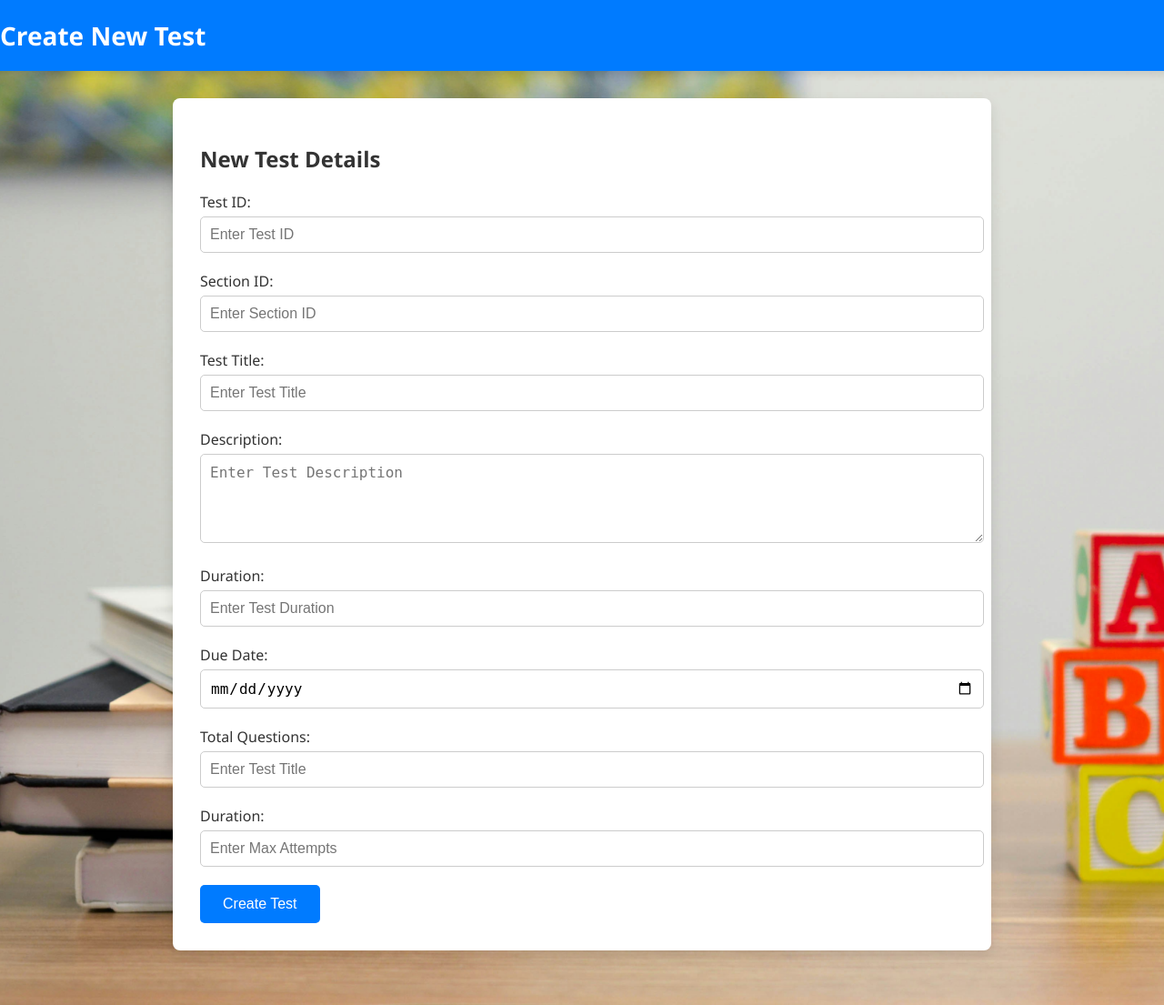
After one commit to Sabitha2393/DBProject, a Flask app: page /create_test in a window 1280 px wide. The commit adds this page. Shown: the whole page at 91% size. Run offline with Flask 3, Linux system fonts and the light colour scheme.

Commit message:
add tests functionality to instructor dashboard

```diff
--- a/app.py
+++ b/app.py
@@ -53,7 +53,8 @@ def student_dashboard():
 def instructor_dashboard():
     courses = list(data_model.get_courses())
     assignments = list(data_model.get_assignments())
-    return render_template('instructor_dashboard.html', courses=courses, assignments=assignments)
+    tests = list(data_model.get_tests())
+    return render_template('instructor_dashboard.html', courses=courses, assignments=assignments, tests=tests)
 
 @app.route('/register', methods=['GET', 'POST'])
 def register():
@@ -182,6 +183,25 @@ def create_assignment():
     # Render the assignment creation form
     return render_template('create_assignment.html')
 
+@app.route('/create_test', methods=['GET', 'POST'])
+def create_test():
+    if request.method == 'POST':
+        # Retrieve form data
+        test_id = request.form['test-id']
+        section_id = request.form['section-id']
+        title = request.form['test-title']
+        description = request.form['description']
+        duration = request.form['duration']
+        due_date = request.form['due-date']
+        total_question = int(request.form['total_questions'])
+        max_attempts = int(request.form['max_attempts'])
+
+        data_model.insert_test(test_id, section_id, title, description, duration, due_date, total_question, max_attempts)
+        flash("Test created successfully!", "success")
+        return redirect(url_for('create_test'))
+
+    # Render the test creation form
+    return render_template('new_test.html')
 
 @app.route('/view_students', methods=['GET', 'POST'])
 def view_students():
--- a/models/data_model.py
+++ b/models/data_model.py
@@ -86,11 +86,12 @@ class DataModel:
         self.db.assignment.insert_one(assignment)
         return jsonify(message="Assignment Record created successfully"), 201
 
-    def insert_test(self, test_id, section_id, title, duration, due_date, total_questions, max_attempts):
+    def insert_test(self, test_id, section_id, title, description, duration, due_date, total_questions, max_attempts):
         test = {
             "test_id": test_id,
             "section_id": section_id,
             "title": title,
+            "description": description,
             "duration": duration,
             "due_date": due_date,
             "total_questions": total_questions,
@@ -147,3 +148,6 @@ class DataModel:
 
     def get_instructors(self):
         return self.db.instructor.find({}, {"_id": 0, "first_name": 1, "last_name": 1, "email": 1, "phone_number": 1})
+
+    def get_tests(self):
+        return self.db.test.find({}, {"_id": 0, "test_id": 1, "section_id": 1, "title": 1, "description": 1, "duration": 1, "due_date": 1, "total_questions": 1, "max_attempts": 1})
--- /dev/null
+++ b/templates/new_test.html
@@ -0,0 +1,78 @@
+<!DOCTYPE html>
+<html lang="en">
+<head>
+    <meta charset="UTF-8">
+    <meta name="viewport" content="width=device-width, initial-scale=1.0">
+    <title>Create New Test</title>
+    <link rel="stylesheet" href="../static/css/styles_new_test.css">
+</head>
+<body>
+    <header>
+        <div class="navbar">
+            <h1>Create New Test</h1>
+        </div>
+    </header>
+
+    <div class="container">
+
+        <!-- New Test Form -->
+        <section class="new-test">
+            <h2>New Test Details</h2>
+            {% with messages = get_flashed_messages(with_categories=true) %}
+            {% if messages %}
+            <div id="flash-message" class="mt-3">
+                {% for category, message in messages %}
+                <div class="alert alert-{{ category }}">{{ message }}</div>
+                {% endfor %}
+            </div>
+            {% endif %}
+            {% endwith %}
+            <form action="/create_test" method="post" enctype="multipart/form-data">
+                <div class="form-group">
+                    <label for="test-id">Test ID:</label>
+                    <input type="text" id="test-id" name="test-id" placeholder="Enter Test ID" required>
+                </div>
+                <div class="form-group">
+                    <label for="section-id">Section ID:</label>
+                    <input type="text" id="section-id" name="section-id" placeholder="Enter Section ID" required>
+                </div>
+                <div class="form-group">
+                    <label for="test-title">Test Title:</label>
+                    <input type="text" id="test-title" name="test-title" placeholder="Enter Test Title" required>
+                </div>
+                <div class="form-group">
+                    <label for="test-description">Description:</label>
+                    <textarea id="test-description" name="description" rows="4" placeholder="Enter Test Description" required></textarea>
+                </div>
+                <div class="form-group">
+                    <label for="test-duration">Duration:</label>
+                    <input type="number" id="test-duration" name="duration" placeholder="Enter Test Duration" required></textarea>
+                </div>
+                <div class="form-group">
+                    <label for="due-date">Due Date:</label>
+                    <input type="date" id="due-date" name="due-date" required>
+                </div>
+                <div class="form-group">
+                    <label for="test-questions">Total Questions:</label>
+                    <input type="text" id="test-questions" name="total_questions" placeholder="Enter Test Title" required>
+                </div>
+                <div class="form-group">
+                    <label for="attempts">Duration:</label>
+                    <input type="number" id="test-attempts" name="max_attempts" placeholder="Enter Max Attempts" required></textarea>
+                </div>
+                <button type="submit" class="btn">Create Test</button>
+            </form>
+        </section>
+    </div>
+    <script>
+        // Hide the flash message after 5 seconds
+        setTimeout(() => {
+            const flashMessage = document.getElementById('flash-message');
+            if (flashMessage) {
+                flashMessage.style.display = 'none';
+            }
+        }, 5000); // 5000ms = 5 seconds
+    </script>
+
+</body>
+</html>
```
Also changed, not shown: templates/instructor_dashboard.html (+22 -4 lines), 1 other file.
